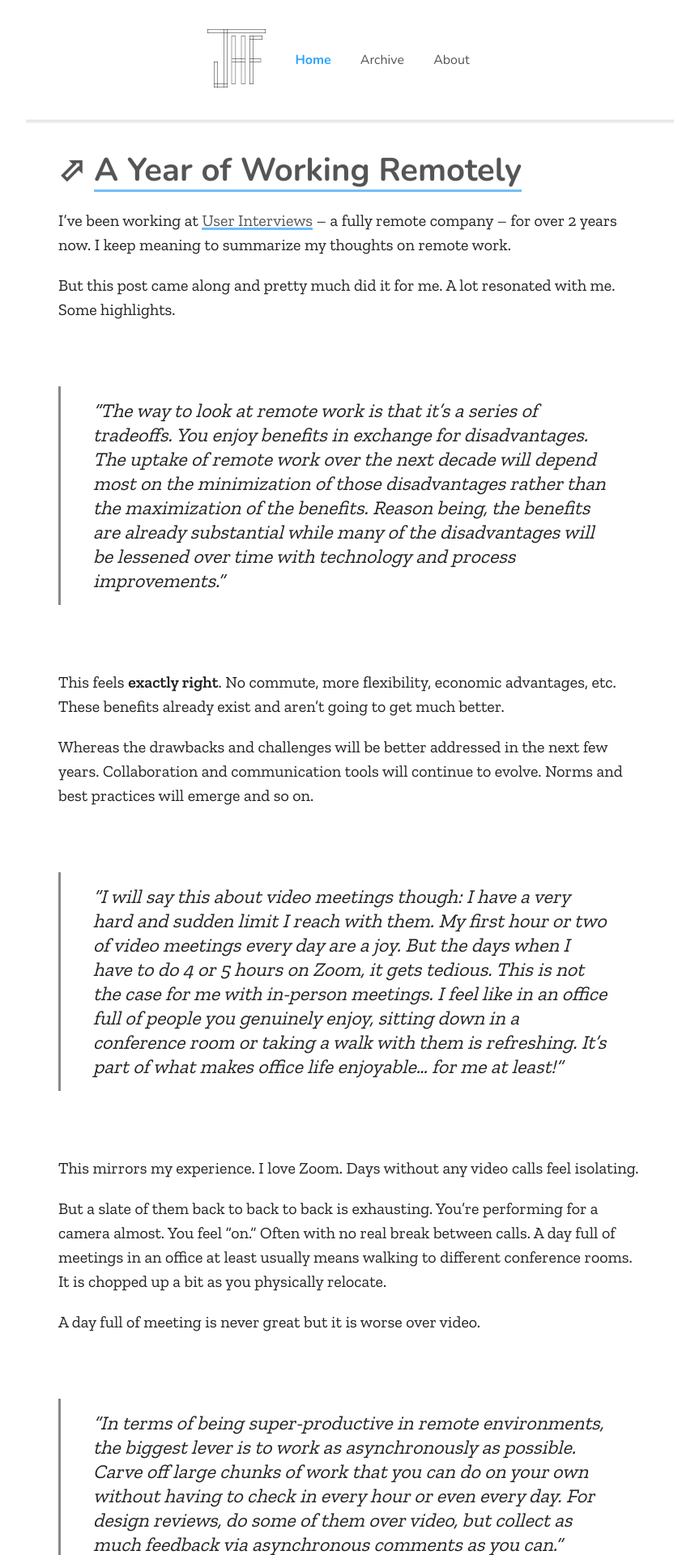
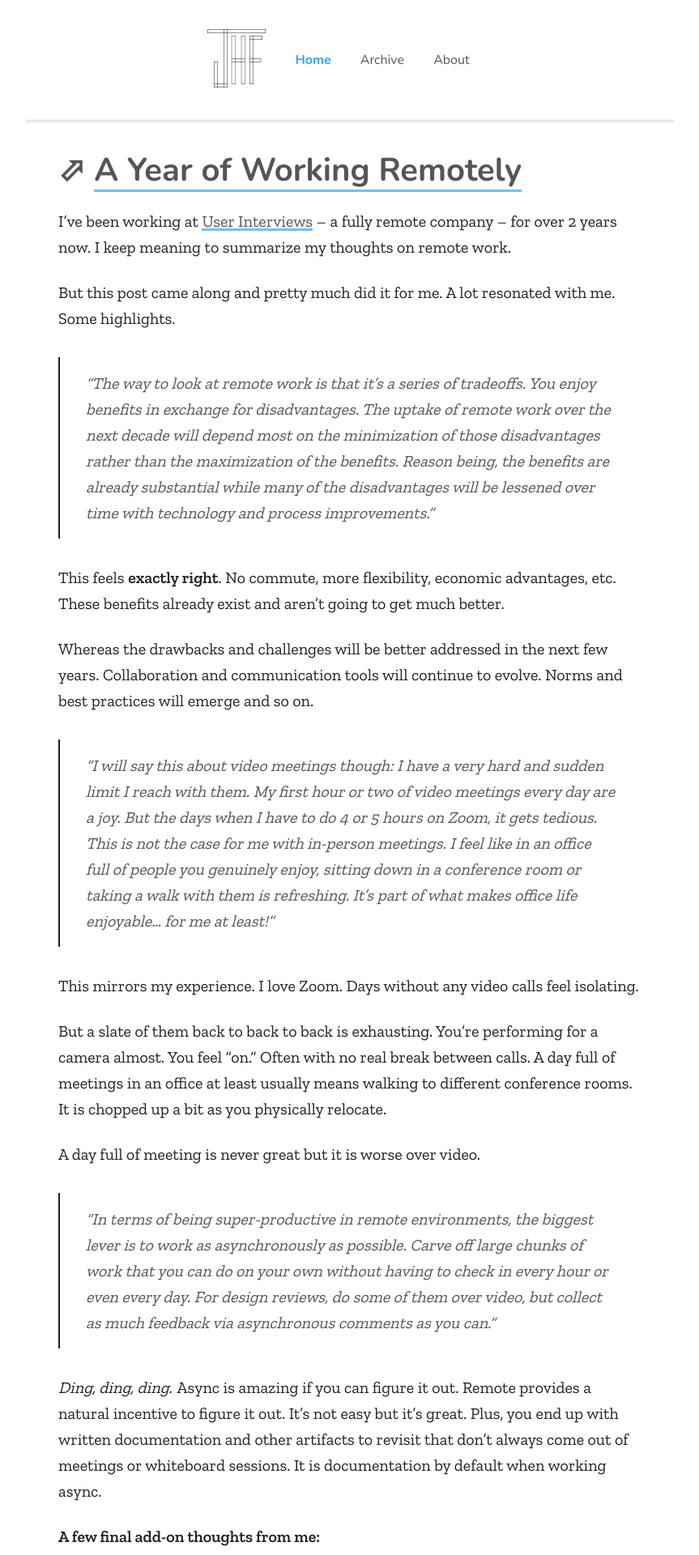
Before and after one commit to jhforster/jhforster.github.io, a Jekyll site: the page built from index.html, in a window 1280 px wide. Shown: the top 1920 px of the page at 81% size, without its empty margins (208-1071 px from the left). Built offline with Jekyll 4.4.1, drawn with Linux system fonts in a browser that asks for light colours; the list of posts is cut into pages by our own code; comment, search, counter and statistics services are not loaded.

Commit message:
Block quote style improvements

```diff
--- a/_sass/jhforster/_base.scss
+++ b/_sass/jhforster/_base.scss
@@ -37,7 +37,7 @@ h2,h3,h4,h5,h6 {
 }
 
 p {
-  margin: 0 0 20px 0;
+  margin: 0 0 1.5rem 0;
 }
 
 a {
--- a/_sass/jhforster/_content.scss
+++ b/_sass/jhforster/_content.scss
@@ -26,13 +26,15 @@
 }
 
 blockquote {
-  border-left: 3px solid $light-gray;
+  border-left: 2px solid $off-black;
+  color: $medium-gray;
   font-style: italic;
-  font-size: 1.5rem;
+  font-size: 1.25rem;
+  margin: 2rem 0;
 
   p {
-    margin: 80px 40px;
-    padding: 15px 0;
+    margin: 0 2rem;
+    padding: 1rem 0;
   }
 }
 
--- a/_sass/jhforster/_layout.scss
+++ b/_sass/jhforster/_layout.scss
@@ -4,7 +4,7 @@
   margin: 0 auto;
 
   p {
-    line-height: 30px;
+    line-height: 2rem;
   }
 
 }
```
